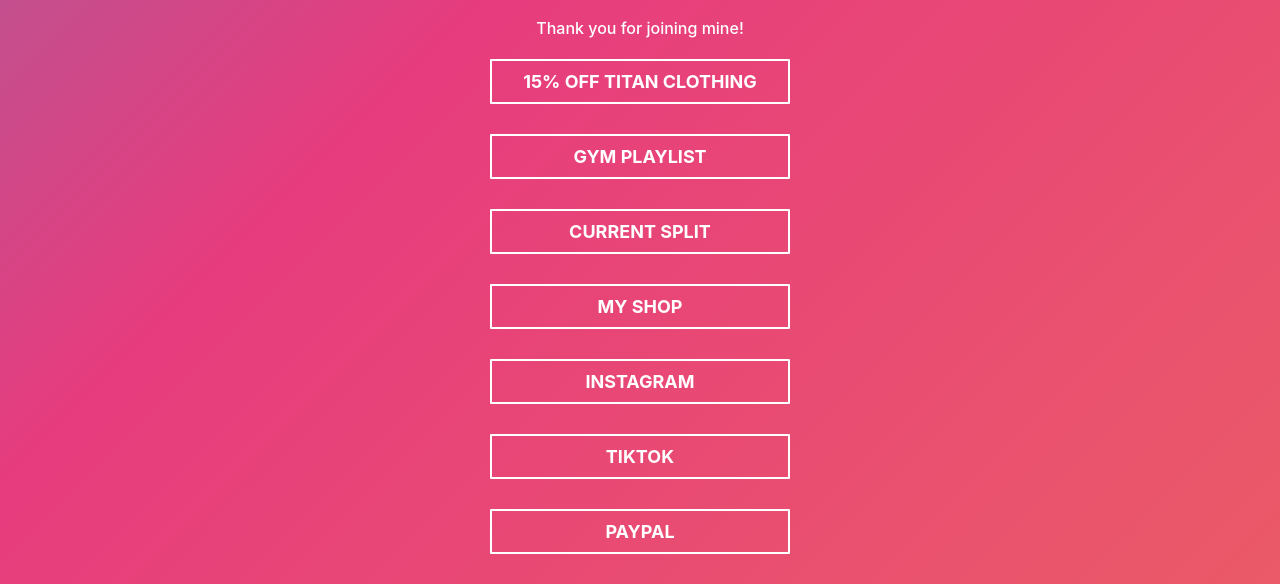
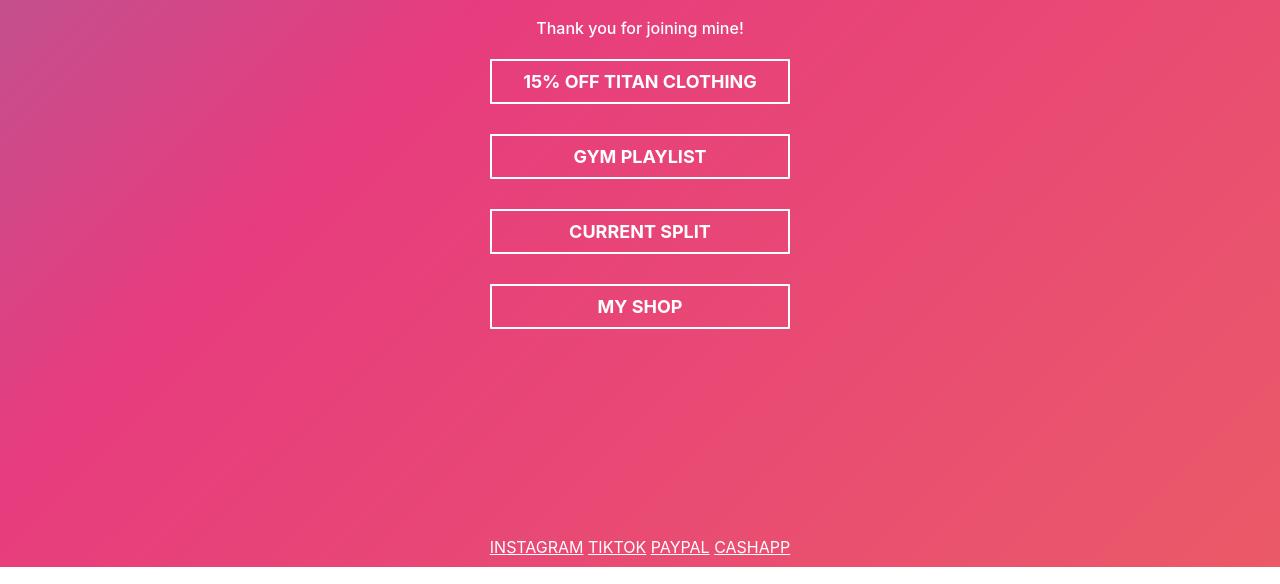
Before and after one commit to jakegude/LWGwebsite, a plain HTML site: page index.html in a window 1280 px wide. Shown: the part 233-817 px from the top of the page. Drawn offline with Linux system fonts and the light colour scheme.

Commit message:
made some changes

```diff
--- a/index.html
+++ b/index.html
@@ -38,7 +38,7 @@
 
     <div>
         <div class="btnlist">
-            <button onclick="window.open('https://titan.clothing/?rfsn=5580343.d06683','_blank')" type="button" class="btn shake">15% OFF TITAN CLOTHING</button>
+            <button onclick="window.open('https://titan.clothing/?rfsn=5580343.d06683','_blank')" type="button" class="btn">15% OFF TITAN CLOTHING</button>
         </div>
         <div class="btnlist">
             <button onclick="window.open('https://open.spotify.com/playlist/2FnwR2QJSOPIZbOleAfYzn?si=6ce3d91d5d064b4b','_blank')" type="button" class="btn">GYM PLAYLIST</button>
@@ -49,17 +49,21 @@
         <div class="btnlist">
             <button onclick="window.open('https://www.amway.com/myshop/gude','_blank')" type="button" class="btn">MY SHOP</button>
         </div>
-        <div class="btnlist">
-            <button onclick="window.open('https://www.instagram.com/liftingwithgude/','_blank')" type="button" class="btn">INSTAGRAM</button>
-        </div>
-        <div class="btnlist">
-            <button onclick="window.open('https://www.tiktok.com/@jgude19','_blank')" type="button" class="btn">TIKTOK</button>
-        </div>
-        <div class="btnlist">
-            <button onclick="window.open('https://www.paypal.me/jakegude?locale.x=en_US','_blank')" type="button" class="btn">PAYPAL</button>
-        </div>
     </div>
 
 </body>
+<footer>
+    <div class="containter">
+        <div class="row">
+            <div class="footer-col">
+                <!-- <h4 class="footer">Social Links</h4> -->
+                <a class="footer" href="https://www.instagram.com/liftingwithgude/">INSTAGRAM</a>
+                <a class="footer" href="https://www.tiktok.com/@jgude19">TIKTOK<a>
+                <a class="footer" href="https://www.paypal.me/jakegude?locale.x=en_US">PAYPAL</a>
+                <a class="footer" href="#">CASHAPP</a>
+            </div>
+        </div>
+    </div>
+</footer>
 
 </html>
--- a/style.css
+++ b/style.css
@@ -16,6 +16,17 @@ body {
 	background: linear-gradient(-45deg, #EE7752, #E73C7E, #23A6D5, #23D5AB);
 	background-size: 400% 400%;
 	animation: Gradient 15s ease infinite;
+}
+
+footer {
+	position: absolute;
+	bottom: 10px;
+}
+
+.footer {
+	color: #ffffff;
+	align-items: center;
+    /* width: 100%; */
 }
 
 .navbar li {
@@ -67,6 +78,7 @@ body {
 .btn:hover {
 	color: black;
 	background-color: white;
+	animation: shake-animation 3s ease;
 }
 
 .btnlist {
@@ -80,6 +92,8 @@ body {
 	animation: shake-animation 3s ease infinite;
 	transform-origin: 50% 50%;
 }
+
+a, a:hover, a:active, a:visited { color: white; }
 
 .backdrop {
 	-moz-box-shadow: 0px 6px 5px #111;
```
